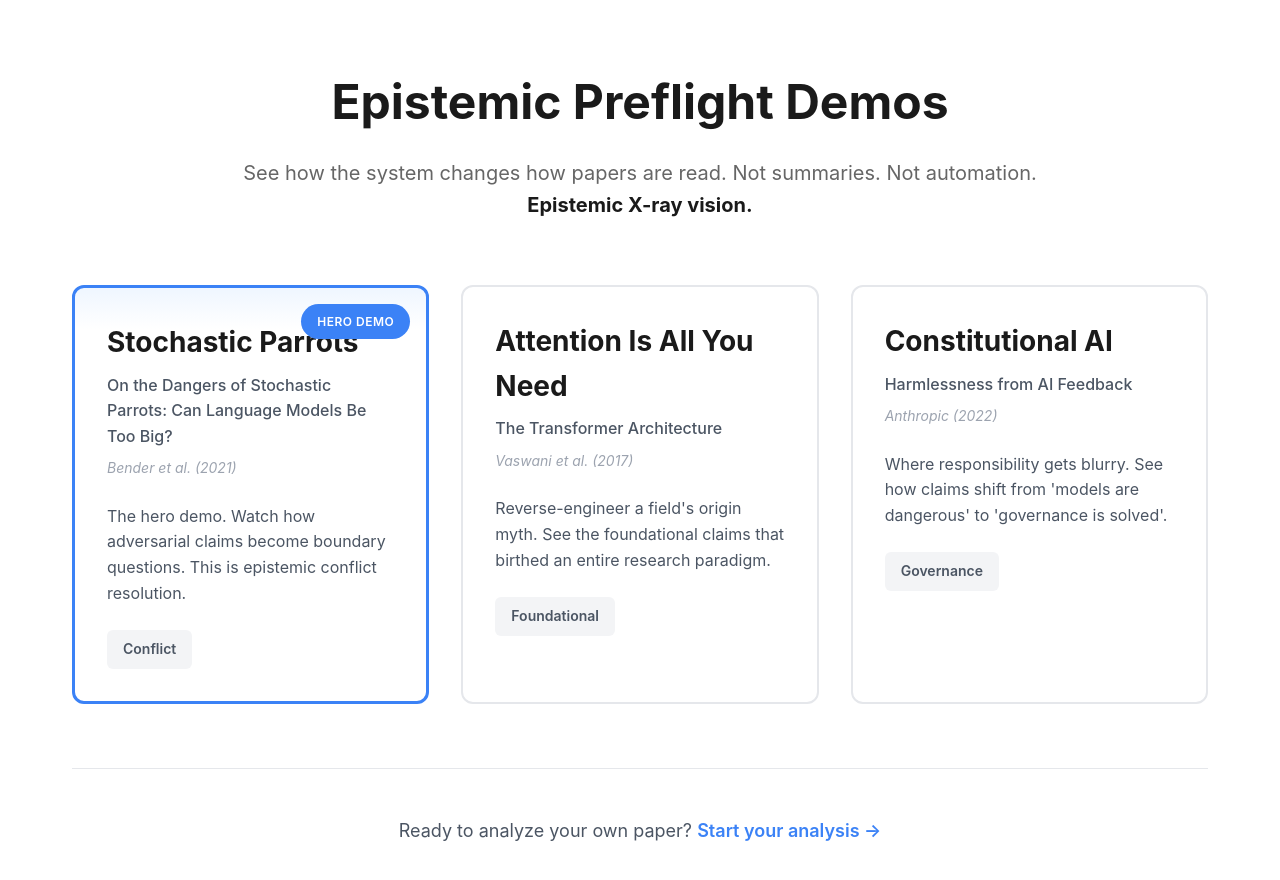
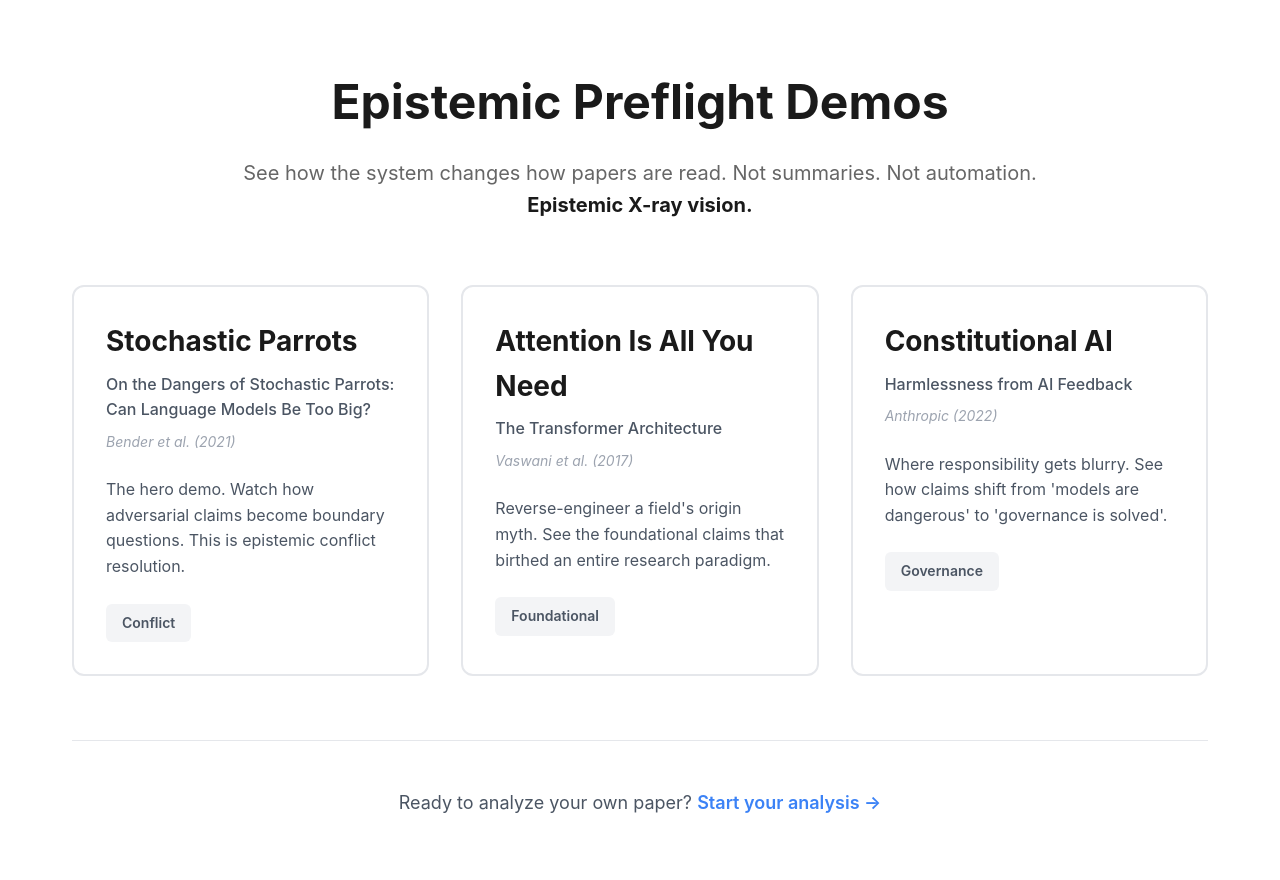
Before and after one commit to leo-guinan/epistemic-preflight, a Next.js app: page /demos in a window 1280 px wide. Shown: the top 880 px of the page. Built offline with nearby package versions, Linux system fonts and the light colour scheme; no server answers.

Commit message:
adding demos

```diff
--- a/app/demos/page.module.css
+++ b/app/demos/page.module.css
@@ -53,26 +53,6 @@
   border-color: #3b82f6;
   box-shadow: 0 8px 16px rgba(0, 0, 0, 0.1);
   transform: translateY(-4px);
-}
-
-.demoCard.featured {
-  border-color: #3b82f6;
-  border-width: 3px;
-  background: linear-gradient(to bottom, #eff6ff 0%, white 10%);
-}
-
-.featuredBadge {
-  position: absolute;
-  top: 1rem;
-  right: 1rem;
-  background: #3b82f6;
-  color: white;
-  padding: 0.5rem 1rem;
-  border-radius: 20px;
-  font-size: 0.75rem;
-  font-weight: 600;
-  text-transform: uppercase;
-  letter-spacing: 0.5px;
 }
 
 .demoHeader {
--- a/app/demos/page.tsx
+++ b/app/demos/page.tsx
@@ -12,7 +12,6 @@
       authors: "Bender et al. (2021)",
       description: "The hero demo. Watch how adversarial claims become boundary questions. This is epistemic conflict resolution.",
       demoType: "conflict",
-      featured: true,
     },
     {
       id: "attention",
@@ -21,7 +20,6 @@
       authors: "Vaswani et al. (2017)",
       description: "Reverse-engineer a field's origin myth. See the foundational claims that birthed an entire research paradigm.",
       demoType: "foundational",
-      featured: false,
     },
     {
       id: "alignment",
@@ -30,7 +28,6 @@
       authors: "Anthropic (2022)",
       description: "Where responsibility gets blurry. See how claims shift from 'models are dangerous' to 'governance is solved'.",
       demoType: "governance",
-      featured: false,
     },
   ];
 
@@ -50,11 +47,8 @@
           <Link
             key={demo.id}
             href={`/demos/${demo.id}`}
-            className={`${styles.demoCard} ${demo.featured ? styles.featured : ""}`}
+            className={styles.demoCard}
           >
-            {demo.featured && (
-              <div className={styles.featuredBadge}>Hero Demo</div>
-            )}
             <div className={styles.demoHeader}>
               <h2 className={styles.demoTitle}>{demo.title}</h2>
               <p className={styles.demoSubtitle}>{demo.subtitle}</p>
```
